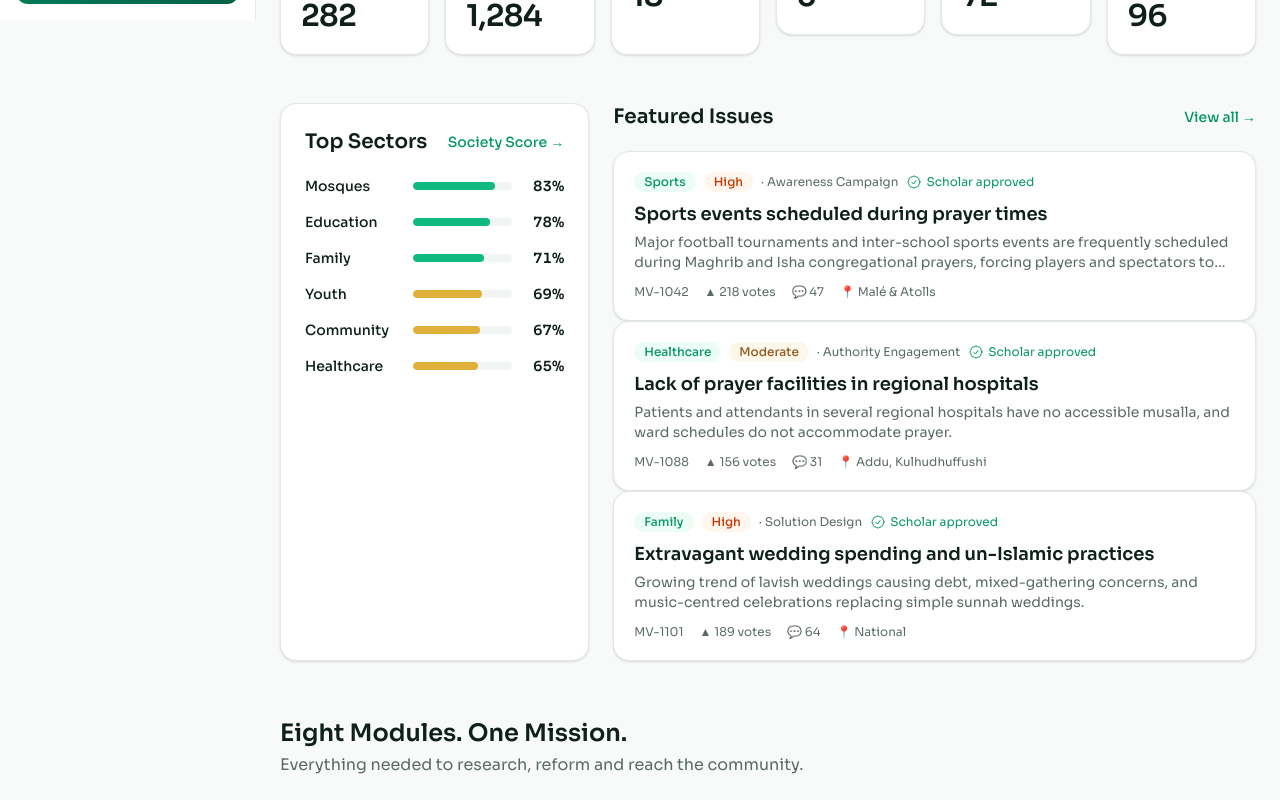
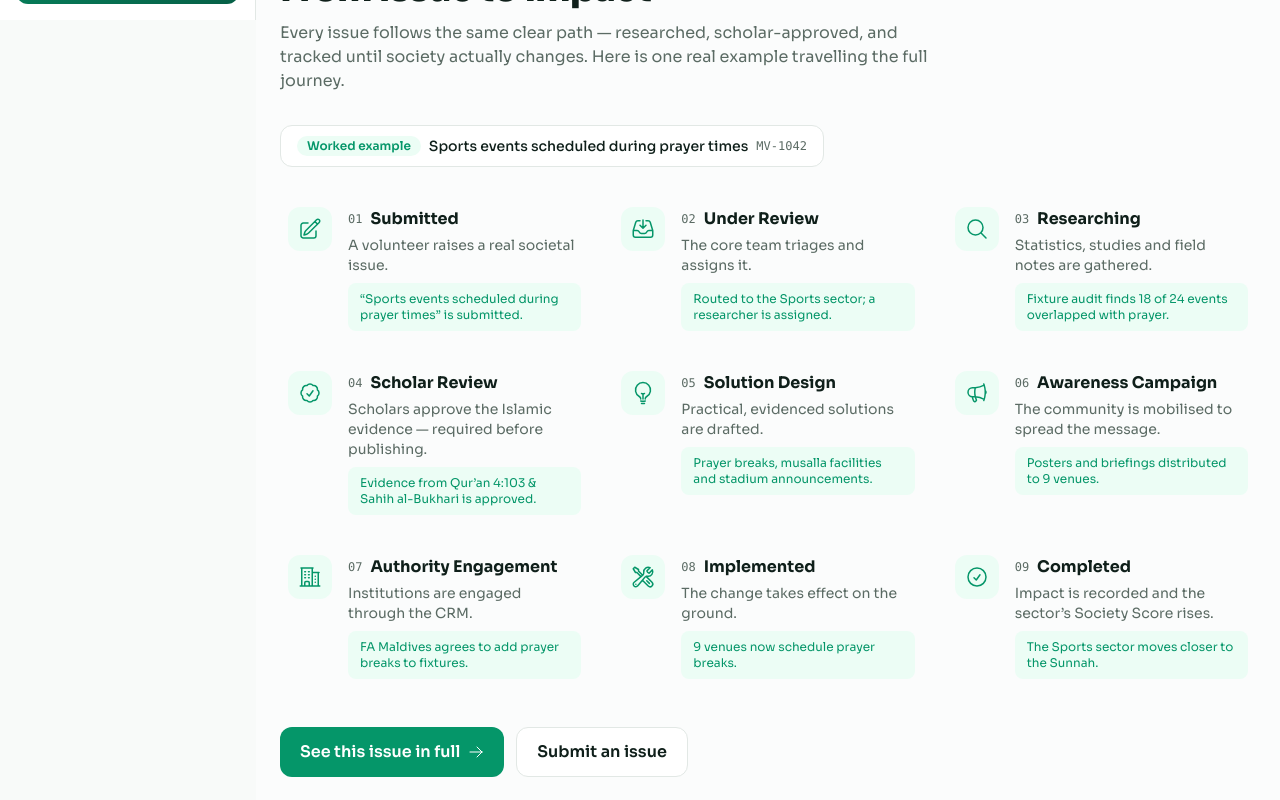
Before and after one commit to jumaeel/maldives-3.0, a Next.js app: page / in a window 1280 px wide. Shown: the part 780-1580 px from the top of the page. Built offline with nearby package versions, Linux system fonts and the light colour scheme.

Commit message:
Home: add 'From issue to impact' worked-example walkthrough below hero
Co-Authored-By: Claude Opus 4.8 (1M context) <noreply@anthropic.com>

```diff
--- a/src/app/page.tsx
+++ b/src/app/page.tsx
@@ -5,6 +5,7 @@ import {
   MapIcon, ChartBarIcon, SparklesIcon,
 } from "@heroicons/react/24/outline";
 import { Card, StatCard, Badge, ProgressBar } from "@/components/ui";
+import { HowItWorks } from "@/components/how-it-works";
 import { categories, issues, metrics, campaigns, SEVERITY_COLORS, categoryName } from "@/lib/data";
 
 export default function Home() {
@@ -46,6 +47,9 @@ export default function Home() {
           </div>
         </div>
       </section>
+
+      {/* How the platform works — worked example */}
+      <HowItWorks />
 
       <div className="mx-auto max-w-7xl px-6 py-12">
         {/* Stats */}
--- /dev/null
+++ b/src/components/how-it-works.tsx
@@ -0,0 +1,81 @@
+import Link from "next/link";
+import {
+  PencilSquareIcon, InboxArrowDownIcon, MagnifyingGlassIcon, CheckBadgeIcon,
+  LightBulbIcon, MegaphoneIcon, BuildingOffice2Icon, WrenchScrewdriverIcon,
+  CheckCircleIcon, ArrowRightIcon,
+} from "@heroicons/react/24/outline";
+
+const STEPS = [
+  { stage: "Submitted", icon: PencilSquareIcon, what: "A volunteer raises a real societal issue.", ex: "“Sports events scheduled during prayer times” is submitted." },
+  { stage: "Under Review", icon: InboxArrowDownIcon, what: "The core team triages and assigns it.", ex: "Routed to the Sports sector; a researcher is assigned." },
+  { stage: "Researching", icon: MagnifyingGlassIcon, what: "Statistics, studies and field notes are gathered.", ex: "Fixture audit finds 18 of 24 events overlapped with prayer." },
+  { stage: "Scholar Review", icon: CheckBadgeIcon, what: "Scholars approve the Islamic evidence — required before publishing.", ex: "Evidence from Qur’an 4:103 & Sahih al-Bukhari is approved." },
+  { stage: "Solution Design", icon: LightBulbIcon, what: "Practical, evidenced solutions are drafted.", ex: "Prayer breaks, musalla facilities and stadium announcements." },
+  { stage: "Awareness Campaign", icon: MegaphoneIcon, what: "The community is mobilised to spread the message.", ex: "Posters and briefings distributed to 9 venues." },
+  { stage: "Authority Engagement", icon: BuildingOffice2Icon, what: "Institutions are engaged through the CRM.", ex: "FA Maldives agrees to add prayer breaks to fixtures." },
+  { stage: "Implemented", icon: WrenchScrewdriverIcon, what: "The change takes effect on the ground.", ex: "9 venues now schedule prayer breaks." },
+  { stage: "Completed", icon: CheckCircleIcon, what: "Impact is recorded and the sector’s Society Score rises.", ex: "The Sports sector moves closer to the Sunnah." },
+];
+
+export function HowItWorks() {
+  return (
+    <section className="border-b border-border bg-surface/40">
+      <div className="mx-auto max-w-7xl px-6 py-16">
+        <div className="max-w-2xl">
+          <p className="mb-1 text-xs font-semibold uppercase tracking-widest text-brand">How it works</p>
+          <h2 className="font-display text-3xl font-extrabold tracking-tight sm:text-4xl">
+            From issue to impact
+          </h2>
+          <p className="mt-3 text-text-muted">
+            Every issue follows the same clear path — researched, scholar-approved, and tracked
+            until society actually changes. Here is one real example travelling the full journey.
+          </p>
+        </div>
+
+        {/* Worked example banner */}
+        <div className="mt-8 inline-flex flex-wrap items-center gap-2 rounded-xl border border-border bg-surface px-4 py-2.5 text-sm">
+          <span className="rounded-full bg-brand-soft px-2.5 py-0.5 text-xs font-semibold text-brand">Worked example</span>
+          <span className="font-medium">Sports events scheduled during prayer times</span>
+          <span className="font-mono text-xs text-text-muted">MV-1042</span>
+        </div>
+
+        {/* Timeline */}
+        <ol className="mt-8 grid gap-x-6 gap-y-2 md:grid-cols-2 lg:grid-cols-3">
+          {STEPS.map((s, i) => (
+            <li key={s.stage} className="relative flex gap-4 rounded-2xl p-2 transition hover:bg-surface">
+              <div className="flex flex-col items-center">
+                <span className="flex h-11 w-11 shrink-0 items-center justify-center rounded-xl bg-brand-soft text-brand">
+                  <s.icon className="h-6 w-6" />
+                </span>
+                {i < STEPS.length - 1 && <span className="mt-1 w-px flex-1 bg-border md:hidden" />}
+              </div>
+              <div className="pb-4">
+                <div className="flex items-center gap-2">
+                  <span className="font-mono text-xs text-text-muted">{String(i + 1).padStart(2, "0")}</span>
+                  <h3 className="font-display font-bold">{s.stage}</h3>
+                </div>
+                <p className="mt-1 text-sm text-text-muted">{s.what}</p>
+                <p className="mt-2 rounded-lg bg-brand-soft px-3 py-2 text-xs text-brand">{s.ex}</p>
+              </div>
+            </li>
+          ))}
+        </ol>
+
+        <div className="mt-6 flex flex-wrap gap-3">
+          <Link
+            href="/issues/MV-1042"
+            className="inline-flex items-center gap-2 rounded-xl bg-emerald-600 px-5 py-3 font-semibold text-white transition hover:bg-emerald-700"
+          >
+            See this issue in full <ArrowRightIcon className="h-4 w-4" />
+          </Link>
+          <Link
+            href="/issues/new"
+            className="inline-flex items-center gap-2 rounded-xl border border-border bg-surface px-5 py-3 font-semibold transition hover:border-brand/40"
+          >
+            Submit an issue
+          </Link>
+        </div>
+      </div>
+    </section>
+  );
+}
```
